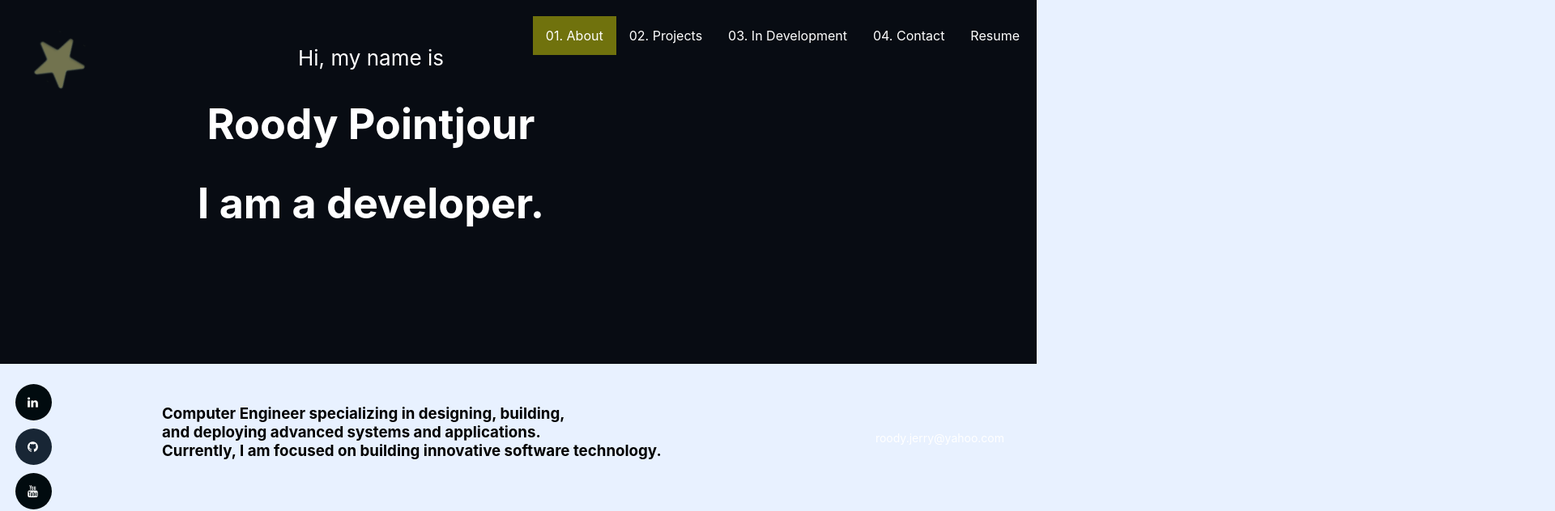
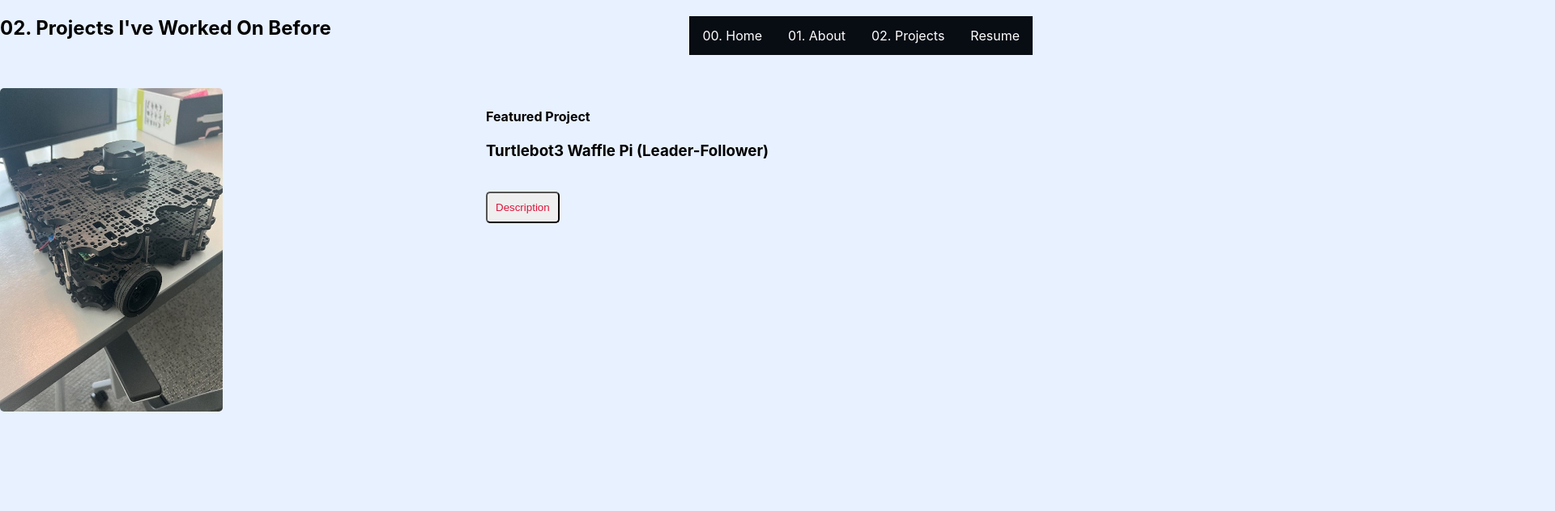
Before and after one commit to rpointjour/digital_business_card, a React (Create React App) app: page /projects in a window 1280 px wide. Shown: the top 632 px of the page at 81% size, 1920 px wide, since content can reach past the window. Built offline with nearby package versions, Linux system fonts and the light colour scheme.

Commit message:
added React Router

```diff
--- a/package.json
+++ b/package.json
@@ -7,6 +7,7 @@
     "@testing-library/react": "^13.4.0",
     "@testing-library/user-event": "^13.5.0",
     "axios": "^1.1.3",
+    "framer-motion": "^7.6.7",
     "react": "^18.2.0",
     "react-dom": "^18.2.0",
     "react-scripts": "5.0.1",
@@ -35,5 +36,8 @@
       "last 1 firefox version",
       "last 1 safari version"
     ]
+  },
+  "devDependencies": {
+    "react-router-dom": "^6.4.3"
   }
 }
--- a/public/index.html
+++ b/public/index.html
@@ -28,21 +28,16 @@
     <title>Roody Pointjour</title>
   </head>
   <body>
-    <div id="wrapper" class="wrapper">
+    <!--<div id="wrapper" class="wrapper">
     <div id="loader" class="loader"></div>
-    </div>
-    <div id="myPage">
+    </div>-->
+    <!--<div id="myPage">-->
       <!--Design Phase: Initial Design-->
-      <nav id="menu"></nav>
-      <header id="logo"></header>
-      <aside id="social"></aside>
-      <summary id="summary"></summary><br><br><br>
+
      <!--Design Phase: Prototype-->
-     <section id="about"></section><br><br><br>
-     <section id="projects"></section>
-     <section id="dev"></section>
+    <div id="root"></div>
      <!--Design Phase: Final Design-->
-    </div>
+    <!--</div>-->
     <noscript>You need to enable JavaScript to run this app.</noscript>
   </body>
 </html>
--- a/src/Components/App/App.css
+++ b/src/Components/App/App.css
@@ -47,10 +47,10 @@
   }
   .email{
     position: absolute;
-    bottom: 250px;
+    bottom: 263px;
     right: 40px;
+    color:white;
     font-size: 14px;
-    color:white;
     text-decoration: none;
   }
   .email:hover{
--- a/src/Components/App/App.js
+++ b/src/Components/App/App.js
@@ -1,19 +1,21 @@
 import './App.css';
+import { BrowserRouter, Routes, Route } from "react-router-dom";
+import Menu from '../Menu';
+import Home from '../Home';
+import AboutMe from '../AboutMe';
+import Projects from "../Projects";
 
 function App() {
   return (
-    <div className="App-summary">
-      <article>
-        <h3>
-          <div>
-          Computer Engineer specializing in designing, building,
-          <br />and deploying advanced systems and applications.
-          <br />Currently, I am
-          focused on building innovative software technology.
-          </div>
-          </h3>
-      </article>
-    </div>
+    <BrowserRouter>
+      <Routes>
+        <Route path="/" element={<Menu />}>
+          <Route index element={<Home />} />
+          <Route path="aboutme" element={<AboutMe />} />
+          <Route path="projects" element={<Projects/>} />
+        </Route>
+      </Routes>
+    </BrowserRouter>
   );
 }
 
--- a/src/Components/Logo.js
+++ b/src/Components/Home.js
@@ -1,8 +1,11 @@
 import logo from './StyleSheets/Images/logo_dbc.svg';
 import './App/App.css';
+import SocialMedia from './SocialMedia';
+import Summary from './Summary';
 
-function Logo(){
+function Home(){
     return (
+        <>
         <div className="Logo-place">
             <img src={logo} className="App-logo" alt="logo"/>
             <header className="App-header">
@@ -14,7 +17,10 @@ function Logo(){
                 </a>
             </header>
         </div>
+        <SocialMedia />
+        <Summary />
+        </>
     );
 }
 
-export default Logo;
+export default Home;
--- a/src/Components/Loader.js
+++ b/src/Components/Loader.js
@@ -5,7 +5,7 @@ var myVar;
 function showPage(){
     document.getElementById('wrapper').style.display="none";
     document.getElementById('loader').style.display = "none";
-    document.getElementById('myPage').style.display="block";
+    //document.getElementById('myPage').style.display="block";
 }
 
 function myFunction()
--- a/src/Components/Menu.js
+++ b/src/Components/Menu.js
@@ -1,17 +1,21 @@
 import './StyleSheets/Menu.css';
+import { Outlet, Link } from "react-router-dom";
 
 function Menu(){
 
     return(
+        <>
         <nav>
             <ul className="menu">
             <li className="item"><a href="http://localhost:3000/Resume/Roody-Pointjour-Resume.pdf" target="_blank" rel="noreferrer">Resume</a></li>
-            <li className="item"><a href="#contact">04. Contact</a></li>
-            <li className="item"><a href="#dev">03. In Development</a></li>
-            <li className="item"><a href="#projects">02. Projects</a></li>
-            <li className="item"><a className="active" href="#about">01. About</a></li>
+            <li className="item"><Link to="/projects">02. Projects</Link></li>
+            <li className="item"><Link to="/aboutme">01. About</Link></li>
+            <li className='item'><Link to="/">00. Home</Link></li>
             </ul>
         </nav>
+
+        <Outlet />
+        </>
     );
 }
 
--- a/src/Components/StyleSheets/Projects.css
+++ b/src/Components/StyleSheets/Projects.css
@@ -1,8 +1,5 @@
 .projects{
     text-align: justify;
-    position:relative;
-    top: 550px;
-    left: 200px;
 }
 .turtle{
     width:275px;
--- /dev/null
+++ b/src/Components/Summary.js
@@ -0,0 +1,22 @@
+import './App/App.css';
+
+function Summary(){
+
+return (
+    <div className="App-summary">
+      <article>
+        <h3>
+          <div>
+          Computer Engineer specializing in designing, building,
+          <br />and deploying advanced systems and applications.
+          <br />Currently, I am
+          focused on building innovative software technology.
+          </div>
+          </h3>
+      </article>
+    </div>
+  );
+
+}
+
+export default Summary;
--- a/src/index.js
+++ b/src/index.js
@@ -2,62 +2,13 @@ import React from 'react';
 import ReactDOM from 'react-dom/client';
 import './index.css';
 import App from './Components/App/App';
-import Logo from './Components/Logo';
-import SocialMedia from './Components/SocialMedia';
-import Loader from './Components/Loader';
-import Menu from './Components/Menu';
-import AboutMe from './Components/AboutMe';
-import Projects from './Components/Projects';
+//import Loader from './Components/Loader';
 import reportWebVitals from './reportWebVitals';
 
-const summary = ReactDOM.createRoot(document.getElementById('summary'));
-summary.render(
-  <React.StrictMode>
-    <App />
-  </React.StrictMode>
-);
+const root = ReactDOM.createRoot(document.getElementById('root'));
+root.render(<App />);
 
-const logo = ReactDOM.createRoot(document.getElementById('logo'));
-logo.render(
-  <React.StrictMode>
-    <Logo />
-  </React.StrictMode>
-);
 
-const social = ReactDOM.createRoot(document.getElementById('social'));
-social.render(
-  <React.StrictMode>
-    <SocialMedia />
-  </React.StrictMode>
-);
-
-const loader = ReactDOM.createRoot(document.getElementById('loader'));
-loader.render(
-  <React.StrictMode>
-    <Loader />
-  </React.StrictMode>
-);
-
-const menu = ReactDOM.createRoot(document.getElementById('menu'));
-menu.render(
-  <React.StrictMode>
-    <Menu />
-  </React.StrictMode>
-);
-
-const about = ReactDOM.createRoot(document.getElementById('about'));
-about.render(
-  <React.StrictMode>
-    <AboutMe />
-  </React.StrictMode>
-);
-
-const projects = ReactDOM.createRoot(document.getElementById('projects'));
-projects.render(
-  <React.StrictMode>
-    <Projects />
-  </React.StrictMode>
-)
 
 // If you want to start measuring performance in your app, pass a function
 // to log results (for example: reportWebVitals(console.log))
```
Also changed, not shown: 1 other file (tests, documents, lock files or other folders).
